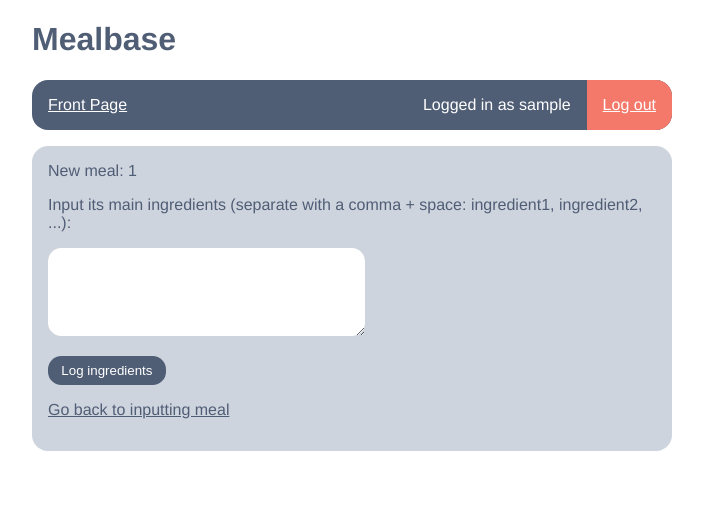
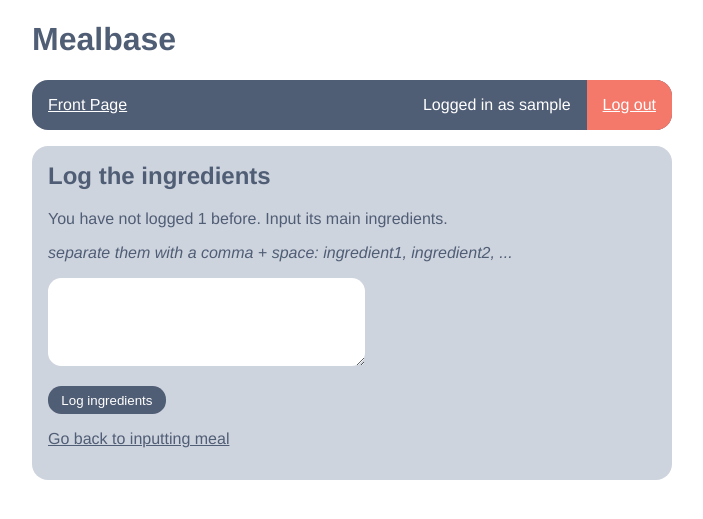
Before and after one commit to eemilhaa/mealbase, a Flask app: page /log_ingredients in a window 1280 px wide. Shown: the top 519 px of the page, without its empty margins (288-991 px from the left). Run offline with Flask 2, Linux system fonts and the light colour scheme; the visitor is signed in with stand-in values (Sample User, id 1).

Commit message:
add and style headings

```diff
--- a/mealbase/static/main.css
+++ b/mealbase/static/main.css
@@ -68,6 +68,9 @@ input[type=submit]:hover {
   padding: 1em;
   border-radius: 1em;
 }
+h2 {
+  margin-top: 0em;
+}
 
 .error {
   color: var(--bg);
--- a/mealbase/templates/ingredients.html
+++ b/mealbase/templates/ingredients.html
@@ -1,6 +1,7 @@
 {% extends "layout.html" %}
 {% block title %}All ingredients{% endblock %}
 {% block content %}
+<h2>All ingredients</h2>
 <hr>
 {% for ingredient in ingredients %}
 {{ ingredient[0] }}
--- a/mealbase/templates/logging.html
+++ b/mealbase/templates/logging.html
@@ -2,6 +2,7 @@
 {% block title %}Logging{% endblock %}
 {% block content %}
 {% if not log_ingredients %}
+<h2>Log a meal</h2>
 <form action="/log_meal" method="post", id="log_meal">
 Meal: <input type="text" name="meal" value="{{ prefill_meal }}">
 <p>
@@ -10,11 +11,13 @@ Date: <input type="date" name="date" value="{{ default_date }}">
 <input type="submit" value="Log meal">
 <input type="hidden" name="csrf_token" value="{{ session.csrf_token }}">
 </form>
+
 {% else %}
+<h2>Log the ingredients</h2>
 <form action="/log_ingredients" method="post", id="log_ingredients">
-New meal: {{meal}}
+You have not logged {{meal}} before. Input its main ingredients.
 <p>
-Input its main ingredients (separate with a comma + space: ingredient1, ingredient2, ...):
+<i>separate them with a comma + space: ingredient1, ingredient2, ...</i>
 <p>
 <textarea name="ingredients" value="{{ prefill_ingredients }}" form="log_ingredients", rows="5", cols="33"></textarea>
 <p>
--- a/mealbase/templates/login.html
+++ b/mealbase/templates/login.html
@@ -1,6 +1,7 @@
 {% extends "layout.html" %}
 {% block title %}Log in{% endblock %}
 {% block content %}
+<h2>Login</h2>
 <form action="/login" method="post">
 Username: <input type="text" name="username" value={{ prefill_username }}>
 <p>
--- a/mealbase/templates/meal_log.html
+++ b/mealbase/templates/meal_log.html
@@ -1,6 +1,7 @@
 {% extends "layout.html" %}
 {% block title %}Meal log{% endblock %}
 {% block content %}
+<h2>Meal log</h2>
 <hr>
 {% for row in log %}
 <b>Meal:</b> {{ row[0] }}
--- a/mealbase/templates/suggestions.html
+++ b/mealbase/templates/suggestions.html
@@ -1,6 +1,7 @@
 {% extends "layout.html" %}
 {% block title %}Suggestion{% endblock %}
 {% block content %}
+<h2>Suggested ingredients</h2>
 Ingredients you have not eaten in a while:
 <p>
 <hr>
```
